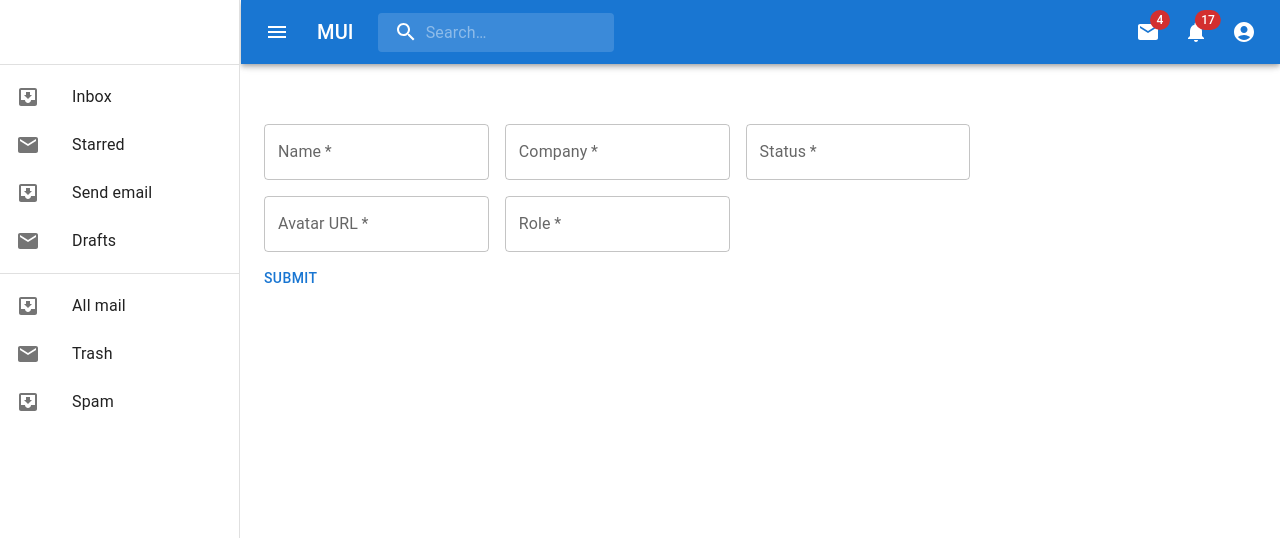
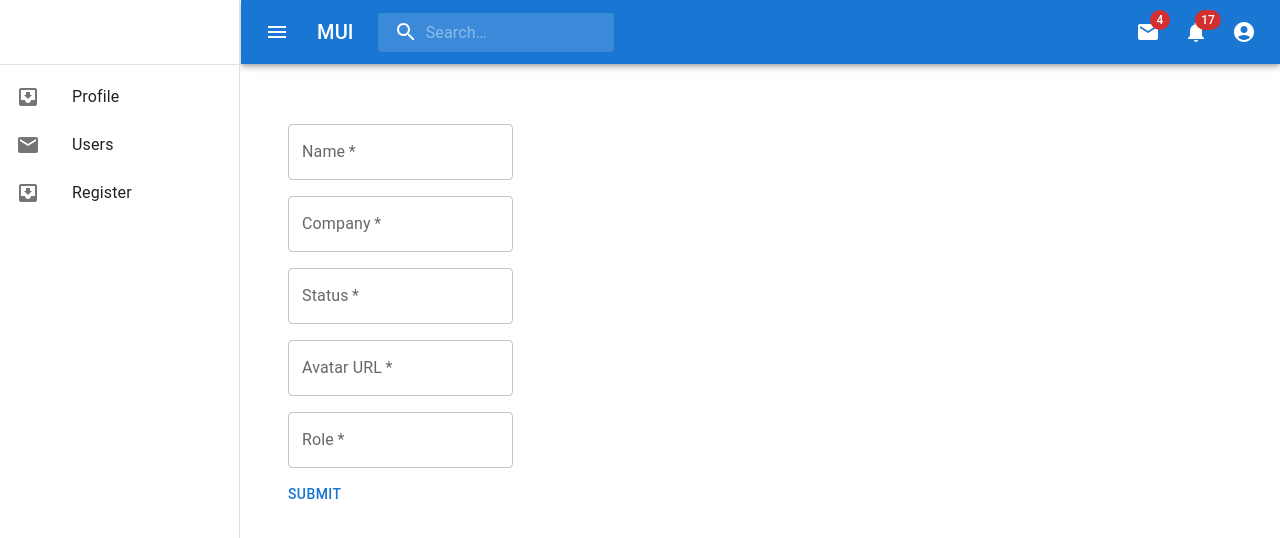
Before and after one commit to JacGenato/shopping-cart, a React (Create React App) app: page /register in a window 1280 px wide. Shown: the top 538 px of the page. Built offline with nearby package versions, Linux system fonts and the light colour scheme.

Commit message:
modify navigation

```diff
--- a/src/layouts/dashboard/DashboardSidebar.tsx
+++ b/src/layouts/dashboard/DashboardSidebar.tsx
@@ -8,14 +8,19 @@ import IconButton from '@mui/material/IconButton';
 import InboxIcon from '@mui/icons-material/MoveToInbox';
 import List from '@mui/material/List';
 import ListItem from '@mui/material/ListItem';
-import ListItemButton from '@mui/material/ListItemButton';
 import ListItemIcon from '@mui/material/ListItemIcon';
 import ListItemText from '@mui/material/ListItemText';
 import MailIcon from '@mui/icons-material/Mail';
-import MenuIcon from '@mui/icons-material/Menu';
 import Toolbar from '@mui/material/Toolbar';
-import Typography from '@mui/material/Typography';
+import { ListItemButton } from '@mui/material';
+import { useState, useEffect } from 'react';
 
+import {
+  NavLink as RouterLink,
+  matchPath,
+  useLocation,
+} from 'react-router-dom';
+import { alpha, useTheme, styled } from '@mui/material/styles';
 const drawerWidth = 240;
 
 interface Props {
@@ -27,7 +32,7 @@ interface Props {
 }
 
 export default function DashboardSidebar() {
-  const [mobileOpen, setMobileOpen] = React.useState(false);
+  const [mobileOpen, setMobileOpen] = useState(false);
 
   const handleDrawerToggle = () => {
     setMobileOpen(!mobileOpen);
@@ -38,22 +43,9 @@ export default function DashboardSidebar() {
       <Toolbar />
       <Divider />
       <List>
-        {['Inbox', 'Starred', 'Send email', 'Drafts'].map((text, index) => (
+        {['Profile', 'Users', 'Register'].map((text, index) => (
           <ListItem key={text} disablePadding>
-            <ListItemButton>
-              <ListItemIcon>
-                {index % 2 === 0 ? <InboxIcon /> : <MailIcon />}
-              </ListItemIcon>
-              <ListItemText primary={text} />
-            </ListItemButton>
-          </ListItem>
-        ))}
-      </List>
-      <Divider />
-      <List>
-        {['All mail', 'Trash', 'Spam'].map((text, index) => (
-          <ListItem key={text} disablePadding>
-            <ListItemButton>
+            <ListItemButton key={text} component={RouterLink} to={`${text}`}>
               <ListItemIcon>
                 {index % 2 === 0 ? <InboxIcon /> : <MailIcon />}
               </ListItemIcon>
--- a/src/pages/Profile.tsx
+++ b/src/pages/Profile.tsx
@@ -1,5 +1,6 @@
 import React from 'react';
 import USER from '../__mock__/user';
+
 import {
   Avatar,
   Typography,
--- a/src/pages/Register.tsx
+++ b/src/pages/Register.tsx
@@ -1,10 +1,15 @@
 import * as React from 'react';
 import axios from 'axios';
-import Box from '@mui/material/Box';
-import TextField from '@mui/material/TextField';
-import { FormControlLabel, Checkbox, Button } from '@mui/material';
 import { useState } from 'react';
 import { Form } from 'react-router-dom';
+import {
+  Container,
+  Box,
+  TextField,
+  FormControlLabel,
+  Checkbox,
+  Button,
+} from '@mui/material';
 
 export default function Register() {
   const [name, setName] = useState('');
@@ -24,6 +29,7 @@ export default function Register() {
     });
   };
   return (
+    <Container>
       <Box
         component="form"
         sx={{
@@ -39,12 +45,16 @@ export default function Register() {
             label="Name"
             onChange={(e) => setName(e.target.value)}
           />
+        </div>
+        <div>
           <TextField
             required
             id="outlined-required"
             label="Company"
             onChange={(e) => setCompany(e.target.value)}
-        />
+          />{' '}
+        </div>
+        <div>
           <TextField
             required
             id="outlined-required"
@@ -59,6 +69,8 @@ export default function Register() {
             label="Avatar URL"
             onChange={(e) => setAvatar(e.target.value)}
           />
+        </div>
+        <div>
           <TextField
             required
             id="outlined-required"
@@ -73,5 +85,6 @@ export default function Register() {
           </Button>
         </div>
       </Box>
+    </Container>
   );
 }
```
Lines whose indentation alone changed are shown as unchanged.
